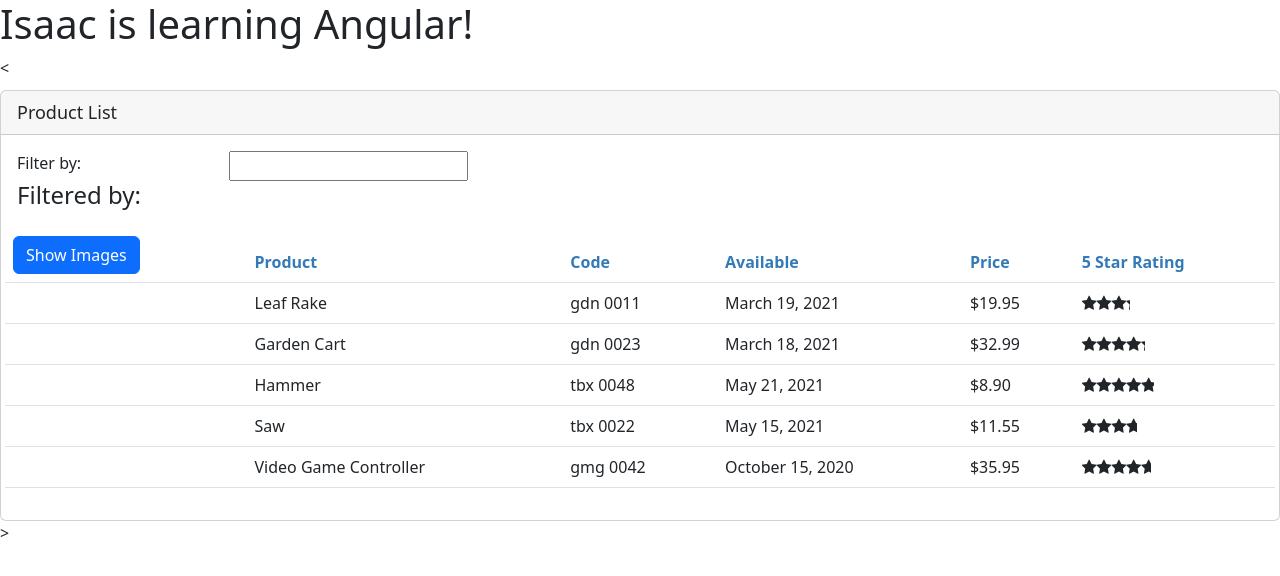
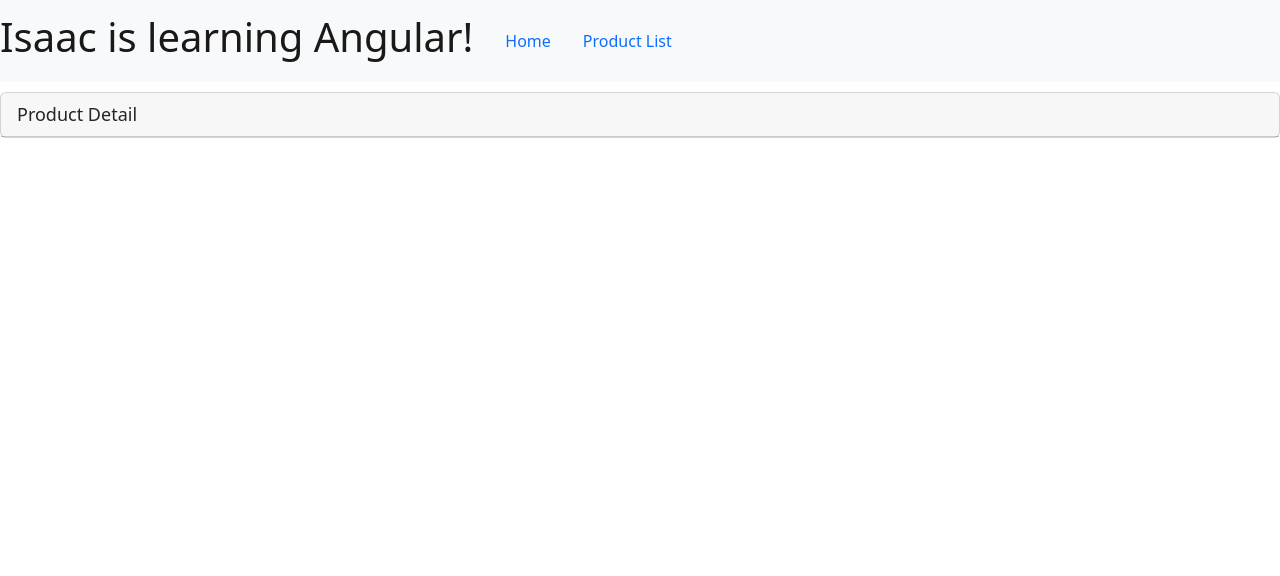
Before and after one commit to amisaacs/Angular-GettingStarted, an Angular app in the folder APM/: page /products/1 in a window 1280 px wide. Shown: the top 576 px of the page. Built offline with nearby package versions, Linux system fonts and the light colour scheme.

Commit message:
Learn Routing
Learn how routing works and how to configure it.
Replace nested components with router, also
make elements clickable and routed to a different view

```diff
--- a/APM/src/app/app.component.ts
+++ b/APM/src/app/app.component.ts
@@ -3,10 +3,23 @@ import { Component } from '@angular/core';
 @Component({
   selector: 'pm-root',  // pm for Project Management
   template: `
-  <div>
-    <h1>{{pageTitle}}</h1>
-<    <pm-products></pm-products>>
-  </div>`
+<!-- < Replace the directive pm-products with a link to pm-products
+    <pm-products></pm-products>> -->
+    <nav class='navbar navbar-expand navbar-light bg-light'>
+      <a class='navbar-brand'><h1>{{pageTitle}}</h1></a>
+      <ul class='nav nav-pills'>
+        <!-- Long way to write out
+        <li><a [routerLink]="['/welcome']">Home</a></li>
+        <li><a [routerLink]="['/products']">Product List</a></li> -->
+        <li><a class='nav-link' routerLink="/welcome">Home</a></li>
+        <li><a class='nav-link' routerLink="/products">Product List</a></li>
+
+      </ul>
+    </nav>
+    <div>
+      <router-outlet></router-outlet>
+    </div>
+    `
 })
 export class AppComponent{
   pageTitle: string = 'Isaac is learning Angular!';
--- /dev/null
+++ b/APM/src/app/products/product-detail.component.html
@@ -0,0 +1,5 @@
+<div class="card">
+    <div class="card-header">
+        {{pageTitle}}
+    </div>
+</div>
--- /dev/null
+++ b/APM/src/app/products/product-detail.component.ts
@@ -0,0 +1,18 @@
+import { Component, OnInit } from '@angular/core';
+
+@Component({
+  //selector is only needed if nesting a component in
+  //another component. Replace this with routing.
+  //selector: 'pm-product-detail',
+  templateUrl: './product-detail.component.html',
+  styleUrls: ['./product-detail.component.css']
+})
+export class ProductDetailComponent implements OnInit {
+  pageTitle: String = "Product Detail";
+
+  constructor() { }
+
+  ngOnInit(): void {
+  }
+
+}
--- a/APM/src/app/products/product-list.component.ts
+++ b/APM/src/app/products/product-list.component.ts
@@ -4,7 +4,8 @@ import { IProduct } from "./product";
 import { ProductService } from "./product.service";
 
 @Component({
-    selector: 'pm-products',
+    //Replace with routing
+    //selector: 'pm-products',
     templateUrl: './product-list.component.html',
     styleUrls: ['./product-list.component.css'],
 })
--- a/APM/src/index.html
+++ b/APM/src/index.html
@@ -3,6 +3,7 @@
 <head>
   <meta charset="utf-8">
   <title>Apm</title>
+  <!-- I think base href would be the base api url -->
   <base href="/">
   <meta name="viewport" content="width=device-width, initial-scale=1">
   <link rel="icon" type="image/x-icon" href="favicon.ico">
```
Also changed, not shown: APM/src/app/app.module.ts (+12 -0 lines), APM/src/app/products/product-detail.component.css (added), 1 other file (tests, documents, lock files or other folders).
